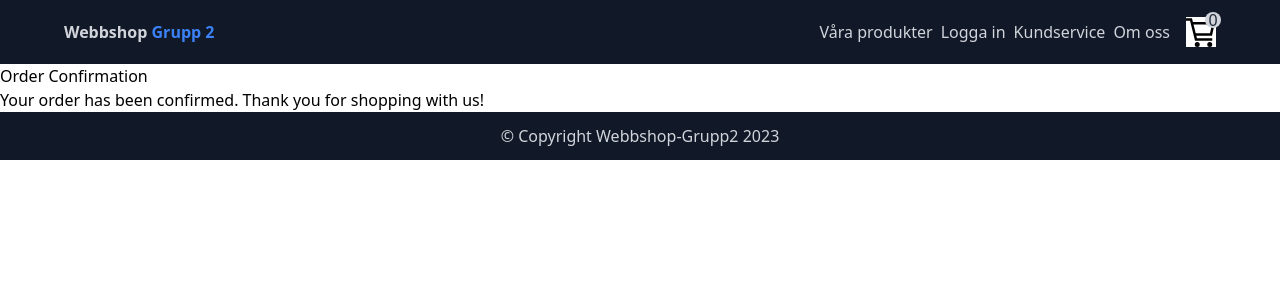
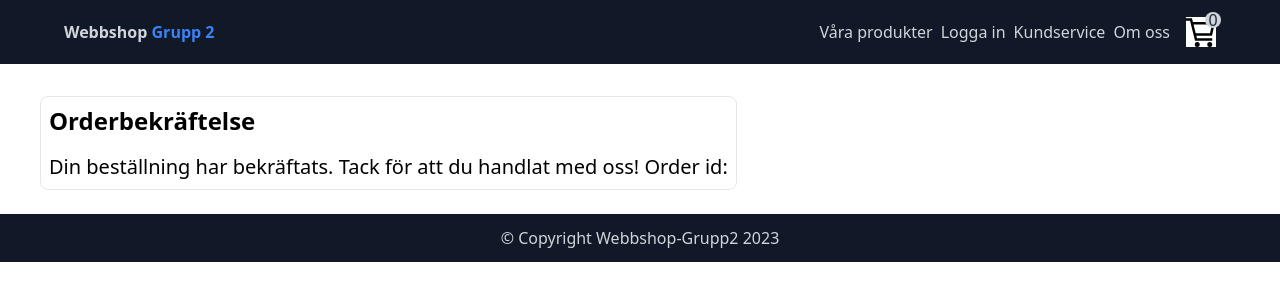
Before and after one commit to alelin4/Store-..., a React (Vite) app in the folder webshop_api_react/client/: page /order-confirmation in a window 1280 px wide. Shown: the top 300 px of the page. Built offline with nearby package versions, Linux system fonts and the light colour scheme.

Commit message:
Loader before comfirmation page

```diff
--- /dev/null
+++ b/webshop_api_react/client/src/components/Loader/Loader.tsx
@@ -0,0 +1,14 @@
+// Loader.tsx
+import React from 'react';
+
+const Loader: React.FC = () => {
+  return (
+    <div className="loader">
+        <h2>Processing your order...</h2>
+      <h2>Loading...</h2>
+      <p>Patience, it's almost there!</p>
+    </div>
+  );
+};
+
+export default Loader;
--- a/webshop_api_react/client/src/components/OrderConfirmation/OrderConfirmation.tsx
+++ b/webshop_api_react/client/src/components/OrderConfirmation/OrderConfirmation.tsx
@@ -1,10 +1,34 @@
-function OrderConfirmation() {
+// ConfirmationPage.tsx
+import React, { useState, useEffect } from "react";
+import Loader from "../Loader/Loader";
+
+const ConfirmationPage: React.FC = () => {
+  const [isLoading, setIsLoading] = useState(true);
+
+  // Simulate an asynchronous operation, e.g., processing order, etc.
+  useEffect(() => {
+    setTimeout(() => {
+      setIsLoading(false); // Set isLoading to false after the desired delay
+    }, 2000); // Simulated delay of 2 seconds
+  }, []);
+
   return (
-    <div>
-      <h2>Order Confirmation</h2>
-      <p>Your order has been confirmed. Thank you for shopping with us!</p>
+    <div className="flex flex-row items-center justify-between mt-2 py-6 px-10 text-xl font-medium">
+      <div className=" p-2 border border-gray-200 rounded-lg">
+        {isLoading ? (
+          <Loader />
+        ) : (
+          <div className="confirmation-content">
+             <h1 className="text-2xl font-bold mb-4">Orderbekräftelse</h1>
+            <p>
+              Din beställning har bekräftats. Tack för att du handlat med oss!
+              Order id:
+            </p>
+          </div>
+        )}
+      </div>{" "}
     </div>
   );
-}
+};
 
-export default OrderConfirmation;
+export default ConfirmationPage;
```
